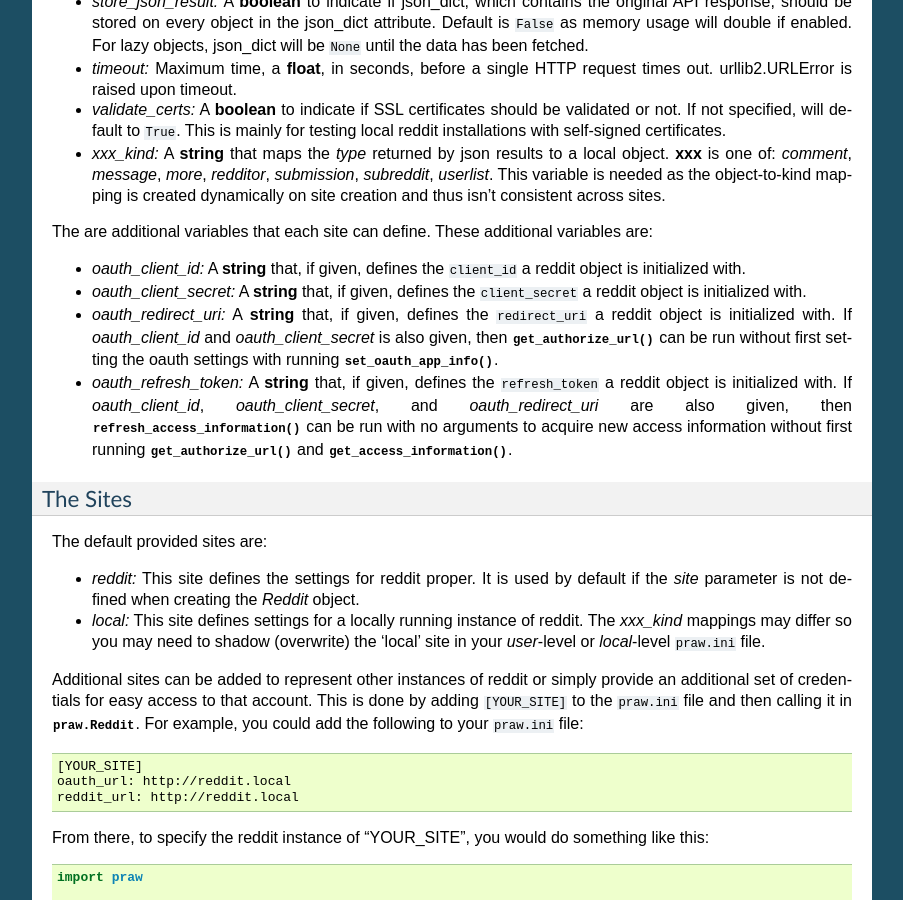
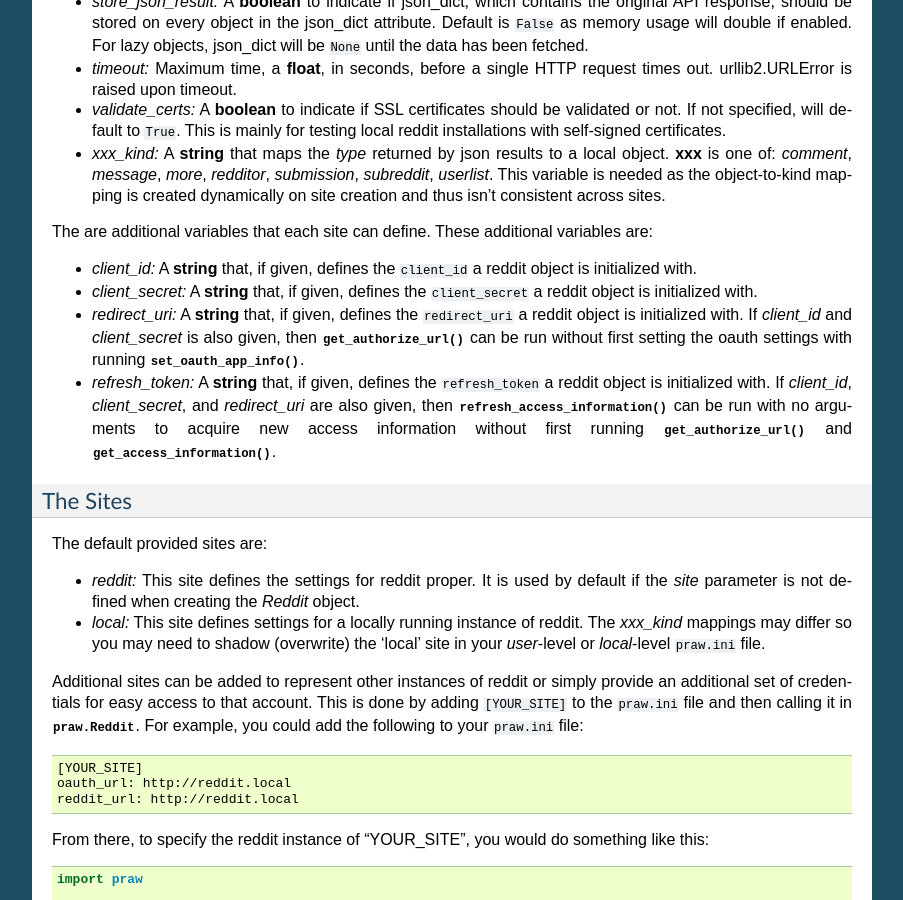
Before and after one commit to praw-dev/praw, a Sphinx documentation site: the page built from docs/pages/configuration_files.rst, in a window 1280 px wide and 900 px high, scrolled down 1280 px. Shown: the whole window, without its empty margins (198-1101 px from the left). Built offline with Sphinx 7.4.7, drawn with Linux system fonts in a browser that asks for light colours; the version number could not be read and is left out.

Commit message:
Simplify config.py and update the corresponding documentation.

```diff
--- a/docs/pages/configuration_files.rst
+++ b/docs/pages/configuration_files.rst
@@ -95,18 +95,17 @@ config file. Each site can overwrite any of these variables.
 The are additional variables that each site can define. These additional
 variables are:
 
-* *oauth_client_id:* A **string** that, if given, defines the ``client_id`` a
+* *client_id:* A **string** that, if given, defines the ``client_id`` a
   reddit object is initialized with.
-* *oauth_client_secret:* A **string** that, if given, defines the
+* *client_secret:* A **string** that, if given, defines the
   ``client_secret`` a reddit object is initialized with.
-* *oauth_redirect_uri:* A **string** that, if given, defines the
-  ``redirect_uri`` a reddit object is initialized with. If *oauth_client_id*
-  and *oauth_client_secret* is also given, then :meth:`.get_authorize_url` can
-  be run without first setting the oauth settings with running
-  :meth:`.set_oauth_app_info`.
-* *oauth_refresh_token:* A **string** that, if given, defines the
-  ``refresh_token`` a reddit object is initialized with. If *oauth_client_id*,
-  *oauth_client_secret*, and *oauth_redirect_uri* are also given, then
+* *redirect_uri:* A **string** that, if given, defines the ``redirect_uri`` a
+  reddit object is initialized with. If *client_id* and *client_secret* is also
+  given, then :meth:`.get_authorize_url` can be run without first setting the
+  oauth settings with running :meth:`.set_oauth_app_info`.
+* *refresh_token:* A **string** that, if given, defines the ``refresh_token`` a
+  reddit object is initialized with. If *client_id*,
+  *client_secret*, and *redirect_uri* are also given, then
   :meth:`~praw.__init__.AuthenticatedReddit.refresh_access_information` can be
   run with no arguments to acquire new access information without first running
   :meth:`.get_authorize_url` and
```
Also changed, not shown: 2 other files.
